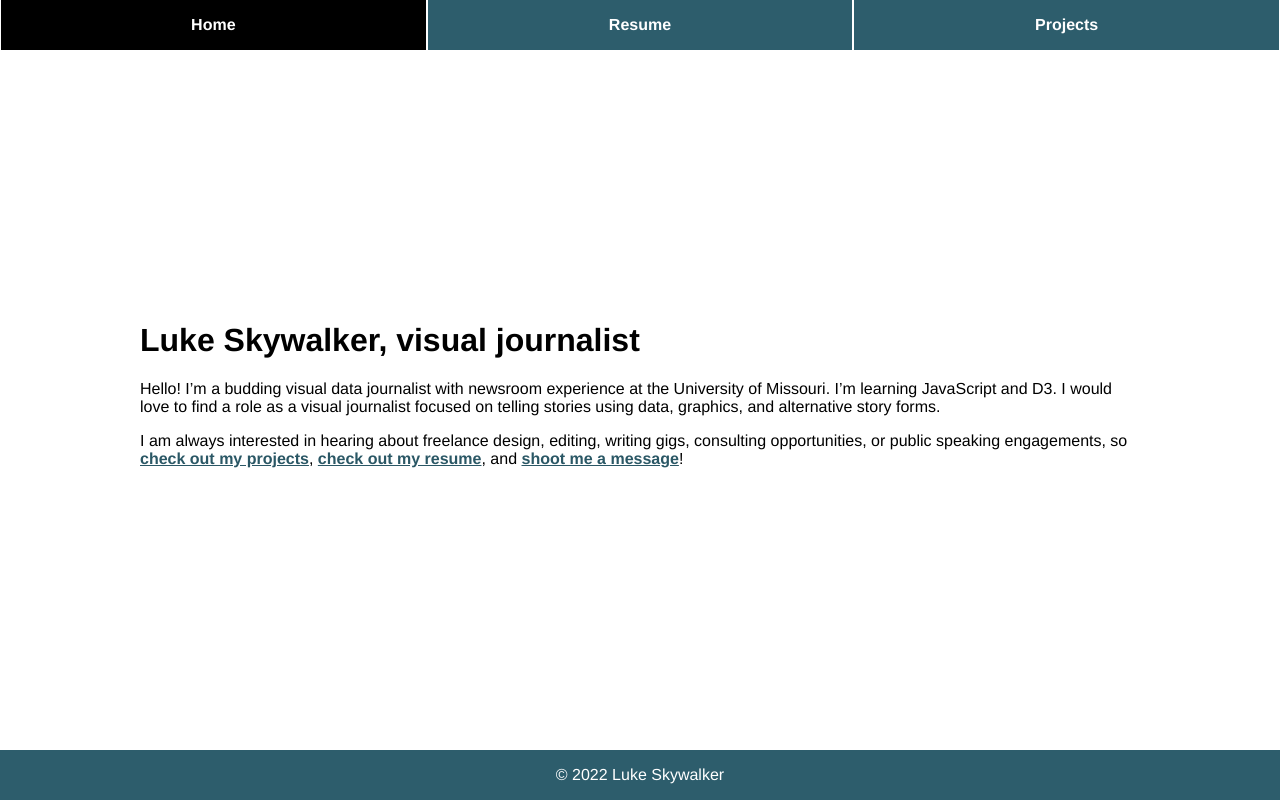
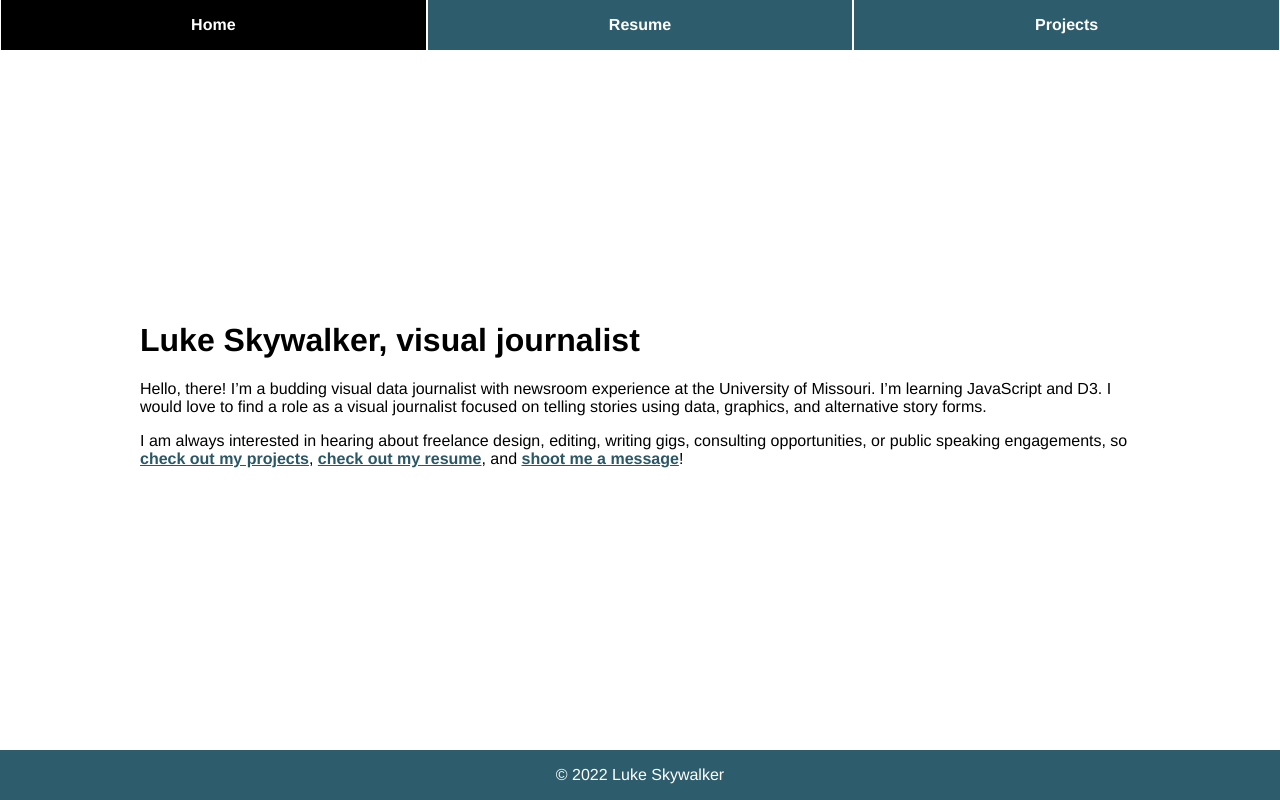
Before and after one commit to J4502-SS22/skywalker-portfolio, a plain HTML site: page index.html in a window 1280 px wide. Drawn offline with Linux system fonts and the light colour scheme.

Commit message:
updated greeting in index.html

```diff
--- a/index.html
+++ b/index.html
@@ -20,7 +20,7 @@
 		<main id="content">
 			<h1>Luke Skywalker, visual journalist</h1>
 
-			<p>Hello! I’m a budding visual data journalist with newsroom experience at the University of Missouri. I’m learning JavaScript and D3. I would love to find a role as a visual journalist focused on telling stories using data, graphics, and alternative story forms.</p>
+			<p>Hello, there! I’m a budding visual data journalist with newsroom experience at the University of Missouri. I’m learning JavaScript and D3. I would love to find a role as a visual journalist focused on telling stories using data, graphics, and alternative story forms.</p>
 			<p>I am always interested in hearing about freelance design, editing, writing gigs, consulting opportunities, or public speaking engagements, so <a href="projects.html">check out my projects</a>, <a href="resume.html">check out my resume</a>, and <a href="mailto:fake@not-a-real-address.com">shoot me a message</a>!</p>
 		</main>
 		<footer>
```
